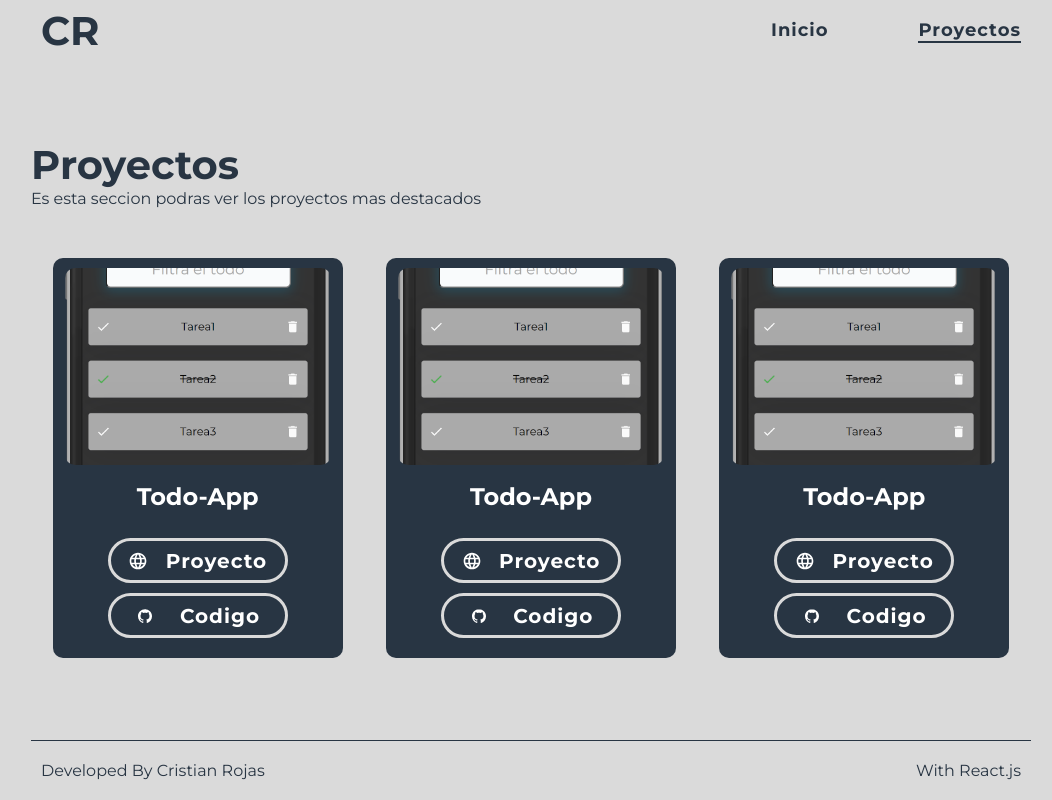
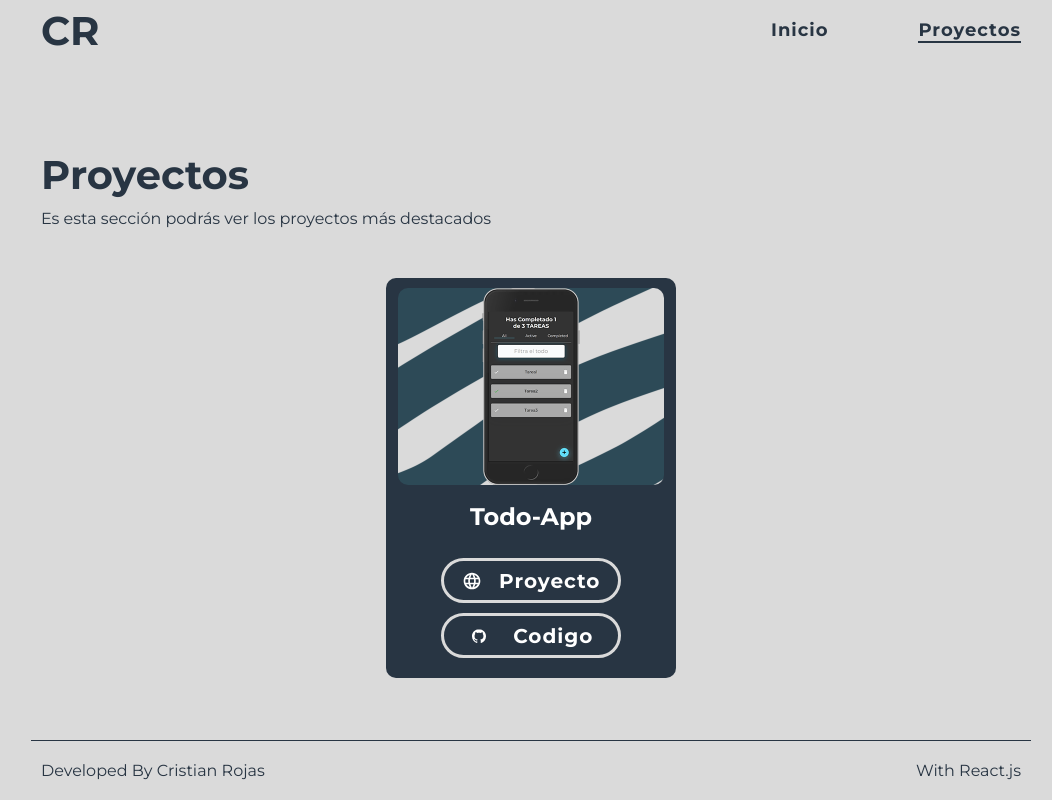
Before and after one commit to cristiandrc/cristiandrc.github.io, a React app: page /project in a window 1280 px wide. Shown: the whole page, without its empty margins (109-1161 px from the left). Built offline with nearby package versions, Linux system fonts and the light colour scheme.

Commit message:
cambios de imagenes

```diff
--- a/src/containers/Project.jsx
+++ b/src/containers/Project.jsx
@@ -1,5 +1,5 @@
 import React from "react";
-import { Title, Div } from "../style/Project";
+import { Container, Title, Div } from "../style/Project";
 import { Card } from "../components/Card";
 import Images from "../assets/img/Todo-App.png";
 
@@ -12,34 +12,18 @@ const Data = [
     page: "https://cristiandrc.github.io/Todo-App/",
     github: "https://github.com/cristiandrc/Todo-App",
   },
-  {
-    id: 0,
-    name: "Todo-App",
-    img: Images,
-    text: "Aplicacion de Tareas",
-    page: "https://cristiandrc.github.io/Todo-App/",
-    github: "https://github.com/cristiandrc/Todo-App",
-  },
-  {
-    id: 0,
-    name: "Todo-App",
-    img: Images,
-    text: "Aplicacion de Tareas",
-    page: "https://cristiandrc.github.io/Todo-App/",
-    github: "https://github.com/cristiandrc/Todo-App",
-  },
 ];
 const Project = () => {
   return (
-    <>
+    <Container>
       <Title>Proyectos</Title>
-      <p>Es esta seccion podras ver los proyectos mas destacados</p>
+      <p>Es esta sección podrás ver los proyectos más destacados</p>
       <Div>
         {Data.map((data, i) => (
           <Card key={i} {...data} />
         ))}
       </Div>
-    </>
+    </Container>
   );
 };
 
--- a/src/style/Project.js
+++ b/src/style/Project.js
@@ -1,7 +1,15 @@
 import styled from "styled-components";
 
+export const Container = styled.div`
+  padding: 10px;
+
+  @media (max-width: 725px) {
+    padding: 40px 10px 10px;
+  }
+`;
 export const Title = styled.h2`
   font-size: 40px;
+  margin-bottom: 10px;
 `;
 
 export const Div = styled.div`
```
Also changed, not shown: src/assets/img/Todo-App.png, 1 other file (tests, documents, lock files or other folders).
